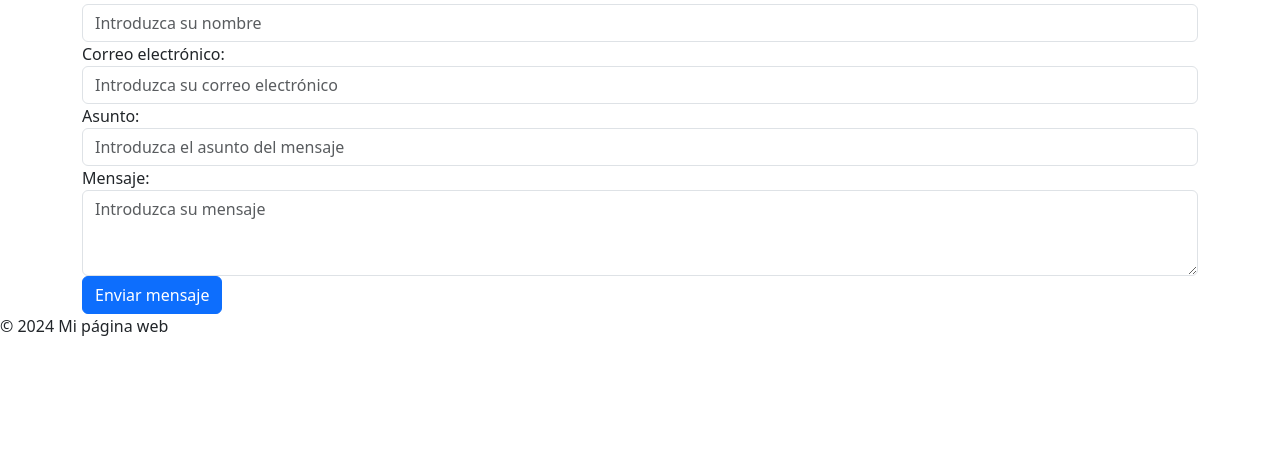
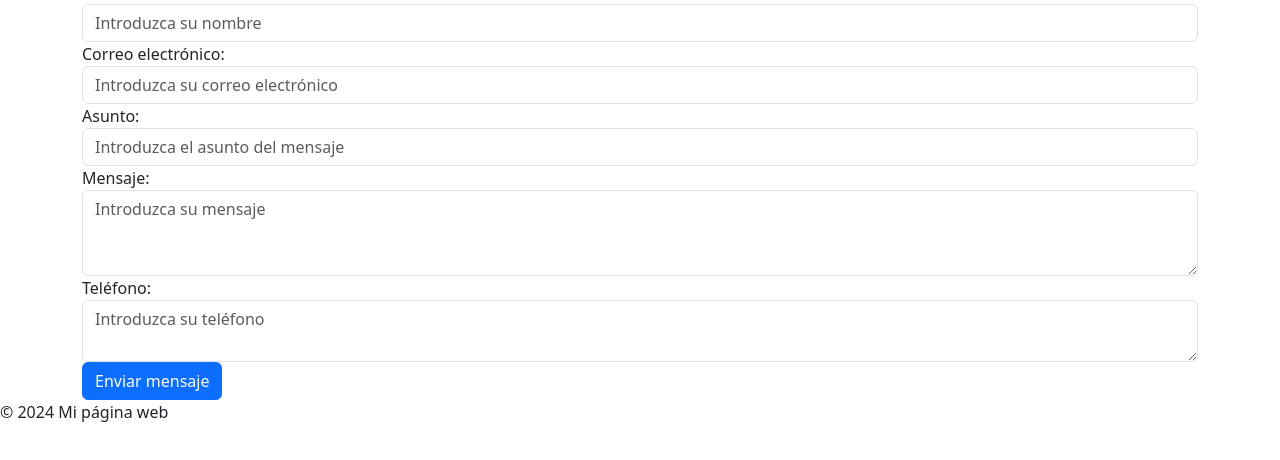
Before and after one commit to joselca4112/proyectoWeb, a plain HTML site: page contact.html in a window 1280 px wide. Shown: the part 210-670 px from the top of the page. Drawn offline with nearby package versions, Linux system fonts and the light colour scheme.

Commit message:
Subida modificada

```diff
--- a/contact.html
+++ b/contact.html
@@ -38,6 +38,10 @@
                     <label for="mensaje">Mensaje:</label>
                     <textarea class="form-control" id="mensaje" rows="3" placeholder="Introduzca su mensaje"></textarea>
                 </div>
+                <div class="form-group">
+                    <label for="mensaje">Teléfono:</label>
+                    <textarea class="form-control" id="telefono" placeholder="Introduzca su teléfono"></textarea>
+                </div>
                 <button type="submit" class="btn btn-primary">Enviar mensaje</button>
             </form>
         </section>
```
